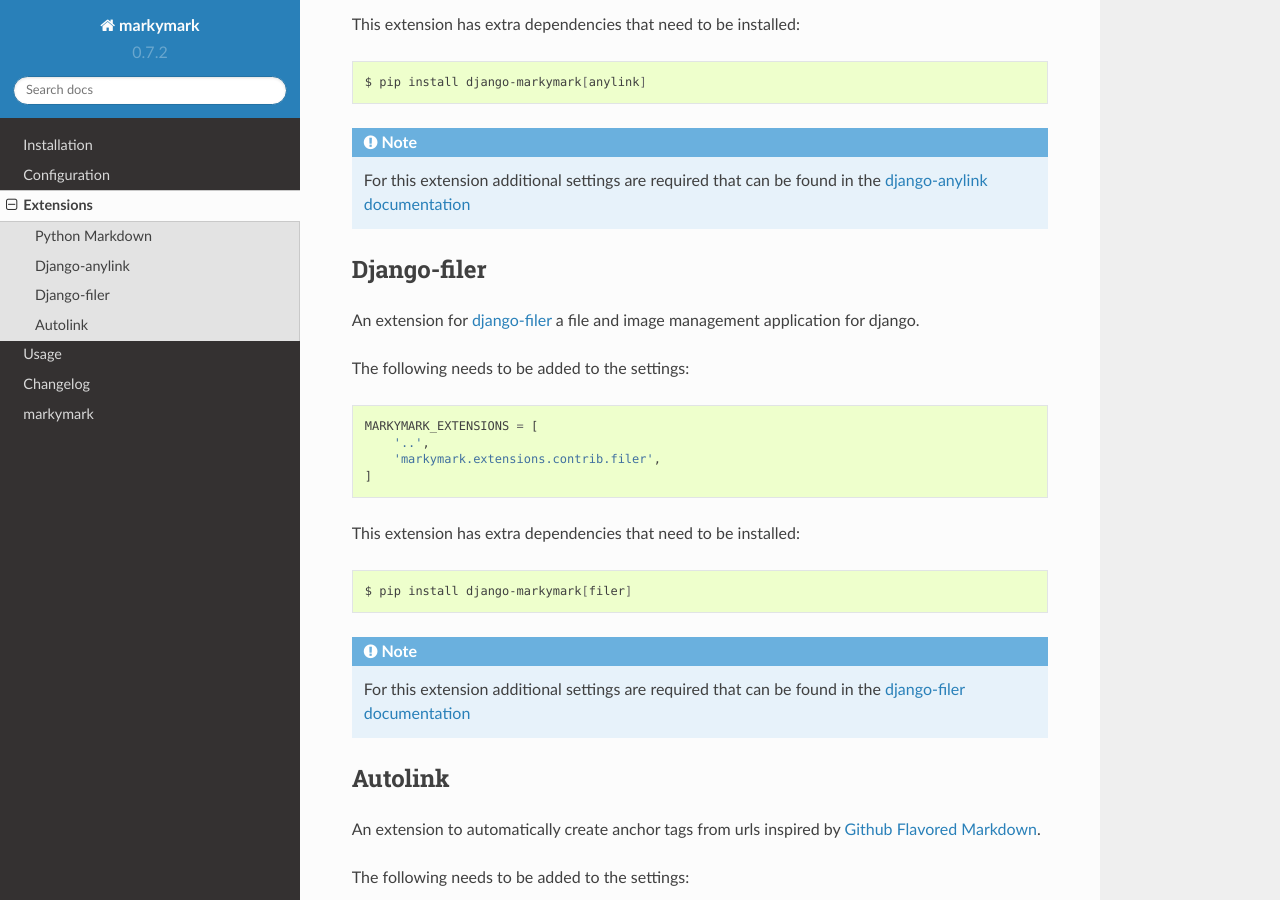
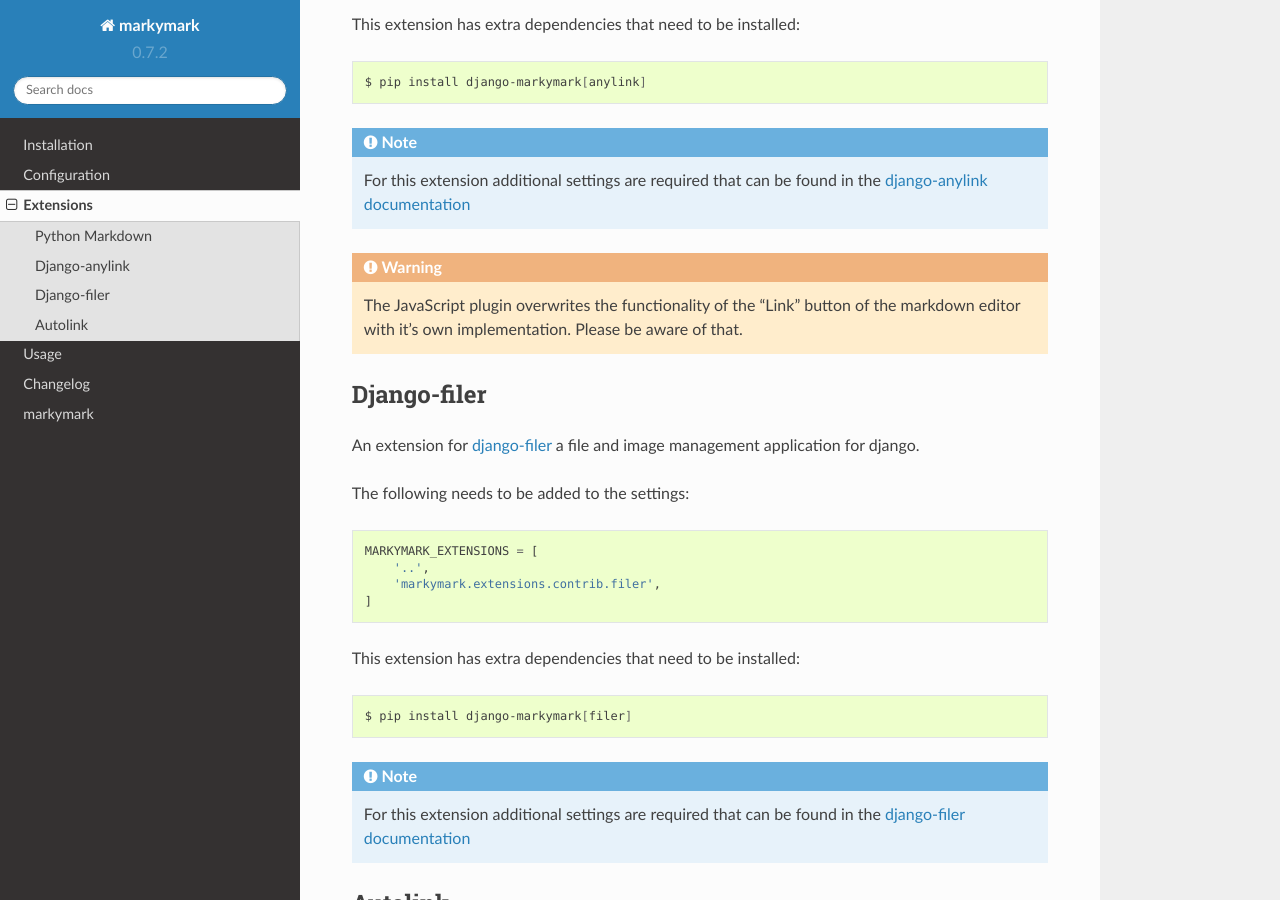
Before and after one commit to stephrdev/django-markymark, a Sphinx documentation site: the page built from docs/source/extensions.rst, in a window 1280 px wide and 900 px high, scrolled down 678 px. Built offline with Sphinx 7.4.7 and the Read the Docs theme 2.0.0, drawn with Linux system fonts in a browser that asks for light colours.

Commit message:
Add note in documentation

```diff
--- a/docs/source/extensions.rst
+++ b/docs/source/extensions.rst
@@ -41,6 +41,12 @@
 .. note::
 
     For this extension additional settings are required that can be found in the `django-anylink documentation <http://django-anylink.readthedocs.org/en/latest/configuration.html>`_
+
+.. warning::
+
+    The JavaScript plugin overwrites the functionality of the "Link" button
+    of the markdown editor with it's own implementation.
+    Please be aware of that.
 
 
 Django-filer
```
